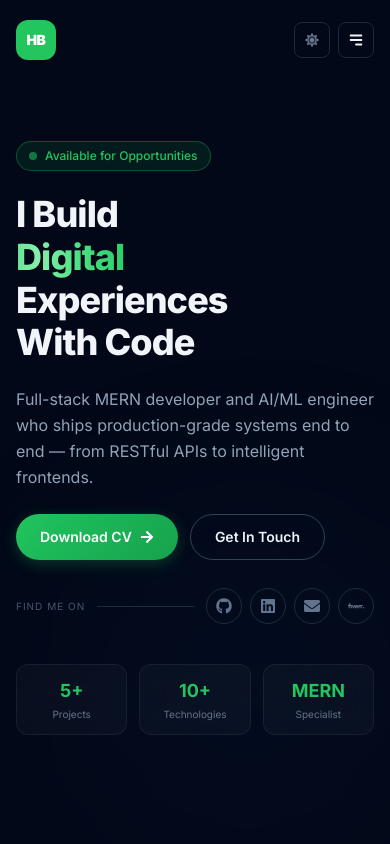
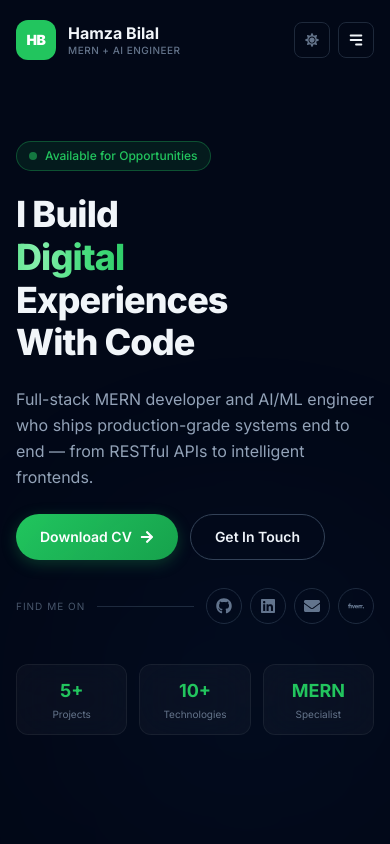
Before and after one commit to hamzabilal000/my-portfolio, a React (Vite) app in the folder client/: page / in a window 390 px wide. Shown: the top 844 px of the page. Built offline with nearby package versions, Linux system fonts and the light colour scheme.

Commit message:
fix: show name on mobile navbar

```diff
--- a/client/src/components/Navbar.jsx
+++ b/client/src/components/Navbar.jsx
@@ -100,7 +100,7 @@ function Navbar() {
                         <div className="relative w-10 h-10 rounded-xl bg-accent flex items-center justify-center transition-all duration-300 group-hover:shadow-lg group-hover:shadow-accent/30 group-hover:scale-105">
                             <span className="text-white font-black text-sm tracking-tight">HB</span>
                         </div>
-                        <div className="hidden sm:block">
+                        <div className="block">
                             <div className="text-foreground font-bold text-base leading-tight">Hamza Bilal</div>
                             <div className="text-muted-fg text-[10px] font-medium tracking-wider uppercase">MERN + AI Engineer</div>
                         </div>
```
